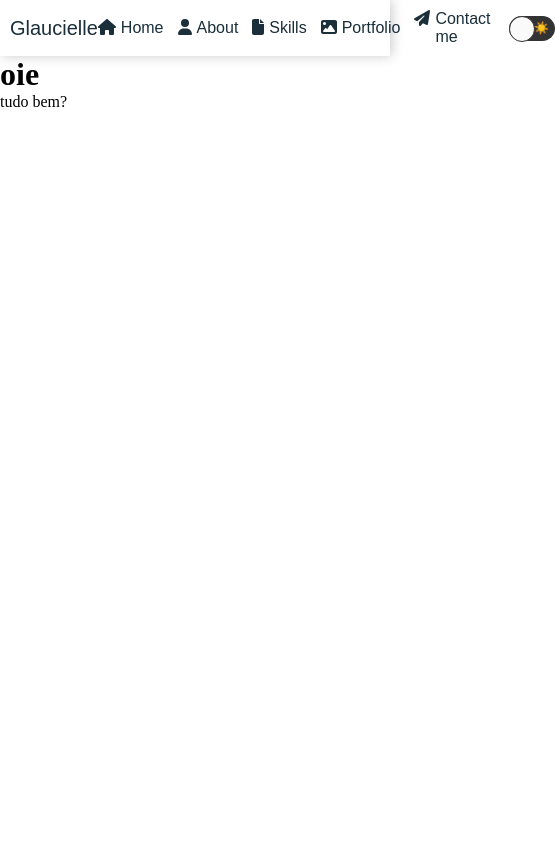
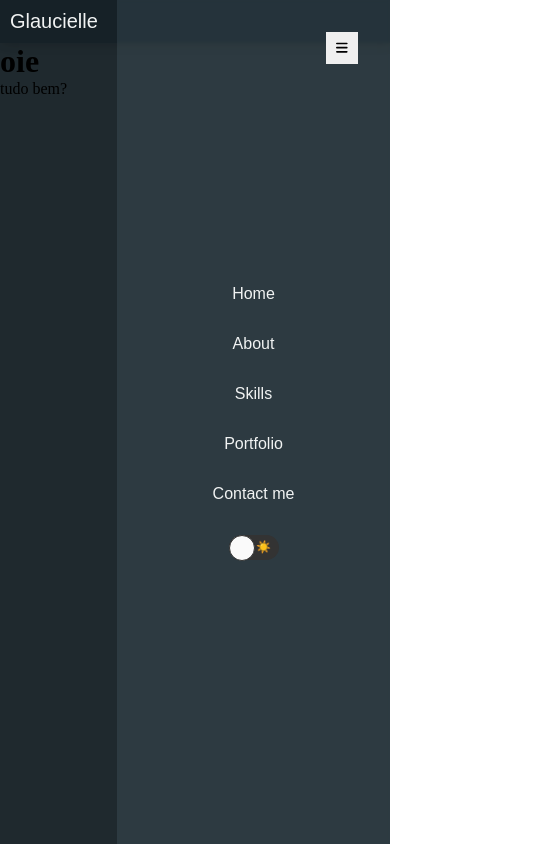
Before and after one commit to glauciellesa/Portfolio-React, a React (Vite) app: page / in a window 390 px wide. Shown: the whole page, 555 px wide, since content can reach past the window. Built offline with nearby package versions, Linux system fonts and the light colour scheme.

Commit message:
Responsive navBar

```diff
--- a/src/App.tsx
+++ b/src/App.tsx
@@ -7,11 +7,12 @@ import Portfolio from "./components/Portfolio";
 import Skills from "./components/Skills";
 import CSSReset from "./theme/components/CSSReset";
 import MyThemeProvider from "./theme/contexts/ThemeContext";
+import styled from "styled-components";
 
 function App() {
   return (
-    <>
-      <MyThemeProvider>
+    <MyThemeProvider>
+      <StyledBody>
         <CSSReset />
         <Header />
         <Home />
@@ -20,9 +21,14 @@ function App() {
         <Portfolio />
         <ContactMe />
         <Footer />
-      </MyThemeProvider>
-    </>
+      </StyledBody>
+    </MyThemeProvider>
   );
 }
 
+const StyledBody = styled.div`
+  background-color: ${({ theme }) => theme.bodyColor};
+  height: 100vh;
+`;
+
 export default App;
--- a/src/components/Header.tsx
+++ b/src/components/Header.tsx
@@ -8,7 +8,15 @@ export default () => {
       <div>
         <Logo />
       </div>
-      <div className="nav">
+      <button
+        className="mobileToggle"
+        aria-controls="primary-navigation"
+        aria-expanded="false"
+      >
+        <i className="fa-solid fa-bars"></i>
+        <span className="sr-only">Menu</span>
+      </button>
+      <div id="primary-navigation" data-visible="false" className="nav">
         <NavItem className="home" href="/home">
           Home
         </NavItem>
@@ -30,20 +38,49 @@ export default () => {
   );
 };
 
-const StyledHeader = styled.nav`
+const StyledHeader = styled.div`
   font-family: ${({ theme }) => theme.fontFamilly};
   display: flex;
   align-items: center;
   justify-content: space-between;
   box-shadow: ${({ theme }) => theme.shadowNav};
-  background-color: ${({ theme }) => theme.dark};
+  background-color: ${({ theme }) => theme.navColor};
   padding: 10px;
   width: 100vw;
-
   .nav {
     display: flex;
     justify-content: center;
     align-items: center;
     gap: 14px;
   }
+  .nav :hover {
+    color: ${({ theme }) => theme.firstColor};
+  }
+
+  .mobileToggle {
+    z-index: 9999;
+    position: absolute;
+    width: 2rem;
+    aspect-ratio: 1; //change width and height in the same time
+    top: 2rem;
+    right: 2rem;
+    border: 0;
+  }
+
+  @media (max-width: 700px) {
+    .nav {
+      gap: 2rem;
+      position: fixed;
+      inset: 0 0 0 30%;
+      flex-direction: column;
+      padding: min(30vh, 10rem) 2em;
+      background: hsla(0, 0%, 80%, 0.5);
+    }
+    @supports (backdrop-filter: blur(0.1rem)) {
+      .nav {
+        background: ${({ theme }) => theme.transparency};
+        backdrop-filter: blur(0.1rem);
+      }
+    }
+  }
 `;
--- a/src/components/Logo.tsx
+++ b/src/components/Logo.tsx
@@ -5,5 +5,8 @@ export default () => {
 
 const StyledLogo = styled.div`
   font-size: 20px;
-  color: ${({ theme }) => theme.light};
+  color: ${({ theme }) => theme.titleColor};
+  :hover {
+    color: ${({ theme }) => theme.firstColor};
+  }
 `;
--- a/src/components/NavItem.tsx
+++ b/src/components/NavItem.tsx
@@ -19,11 +19,11 @@ export default (props: Props) => {
 const StyledNavbar = styled.div`
   a {
     text-decoration: none;
-    color: ${({ theme }) => theme.light};
+    color: ${({ theme }) => theme.titleColor};
     display: flex;
     gap: 5px;
-  }
-  i {
-    display: none;
+    svg {
+      display: none;
+    }
   }
 `;
--- /dev/null
+++ b/src/theme/ThemeConfig.js
@@ -0,0 +1,46 @@
+const hueColor = "201";
+export const theme = {
+  fontFamilly: "Poppins, sans-serif",
+  headerHeight: "90px",
+  menuTopHeight: "60px",
+  asideWidth: "225px",
+  footerHeight: "40px",
+  shadow: "0 2px 23px 0 rgba(0, 0, 0, 0.1), 0 2px 49px 0 rgba(0, 0, 0, 0.06)",
+  shadowNav:
+    "2px 0 10px 0 rgba(0, 0, 0, 0.12), 2px 0 15px 0 rgba(0, 0, 0, 0.09)",
+};
+
+export const lightTheme = {
+  ...theme,
+  bodyColor: `hsl(${hueColor}, 1%, 98%)`,
+  navColor: `hsl(${hueColor}, 60%, 99%)`,
+  firstColor: `hsl(${hueColor}, 69%, 61%)`,
+  secondColor: `hsl(${hueColor}, 69%, 61%)`,
+  firstColorAlt: `hsl(${hueColor}, 57%, 53%)`,
+  firstColorLighter: `hsl(${hueColor}, 92%, 85%)`,
+  titleColor: `hsl(${hueColor}, 8%, 15%)`,
+  textColor: `hsl(${hueColor}, 8%, 45%)`,
+  textColorLight: `hsl(${hueColor}, 8%, 65%)`,
+  inputColor: `hsl(${hueColor}, 70%, 96%)`,
+  containerColor: "#FFF",
+  scrollBarColor: `hsl(${hueColor}, 12%, 90%)`,
+  scrollThumbColor: `hsl(${hueColor}, 12%, 80%)`,
+  transparency: `hsla(${hueColor}, 20%, 80%, 0.1)`,
+};
+
+export const darkTheme = {
+  ...theme,
+  firstColor: `hsl(${hueColor}, 69%, 61%)`,
+  bodyColor: `hsl(${hueColor}, 20%, 15%)`,
+  navColor: `hsl(${hueColor}, 28%, 12%)`,
+  secondColor: `hsl(${hueColor},30%, 8%)`,
+  firstColorAlt: `hsl(${hueColor}, 57%, 53%)`,
+  firstColorLighter: `hsl(${hueColor}, 92%, 85%)`,
+  titleColor: `hsl(${hueColor}, 8%, 95%)`,
+  textColor: `hsl(${hueColor},  8%, 75%)`,
+  inputColor: `hsl(${hueColor}, 29%, 16%)`,
+  containerColor: `hsl(${hueColor},  29%, 16%)`,
+  scrollBarColor: `hsl(${hueColor},12%, 48%)`,
+  scrollThumbColor: `hsl(${hueColor}, 12%, 36%)`,
+  transparency: `hsla(${hueColor}, 60%, 80%, 0.1)`,
+};
--- a/src/theme/ThemeConfig.ts
+++ /dev/null
@@ -1,23 +0,0 @@
-export const theme = {
-  fontFamilly: "Poppins, sans-serif",
-  headerHeight: "90px",
-  menuTopHeight: "60px",
-  asideWidth: "225px",
-  footerHeight: "40px",
-  shadow: "0 2px 23px 0 rgba(0, 0, 0, 0.1), 0 2px 49px 0 rgba(0, 0, 0, 0.06)",
-  shadowNav:
-    "2px 0 10px 0 rgba(0, 0, 0, 0.12), 2px 0 15px 0 rgba(0, 0, 0, 0.09)",
-};
-
-export const lightTheme = {
-  ...theme,
-  dark: "#1A2F3A",
-  light: "#fff",
-};
-
-export const darkTheme = {
-  ...theme,
-
-  dark: "#fff",
-  light: "#1A2F3A",
-};
--- a/src/theme/components/CSSReset.tsx
+++ b/src/theme/components/CSSReset.tsx
@@ -2,6 +2,7 @@ import { createGlobalStyle } from "styled-components";
 
 const CSSReset = createGlobalStyle`
   /* Reset */
+
   * {
     margin: 0;
     padding: 0;
```
